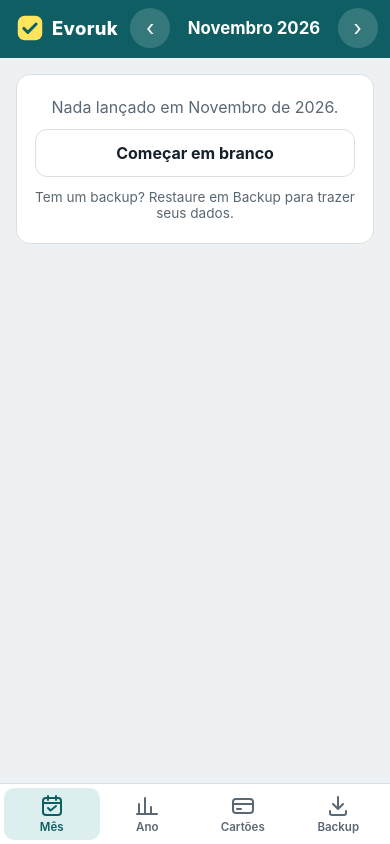
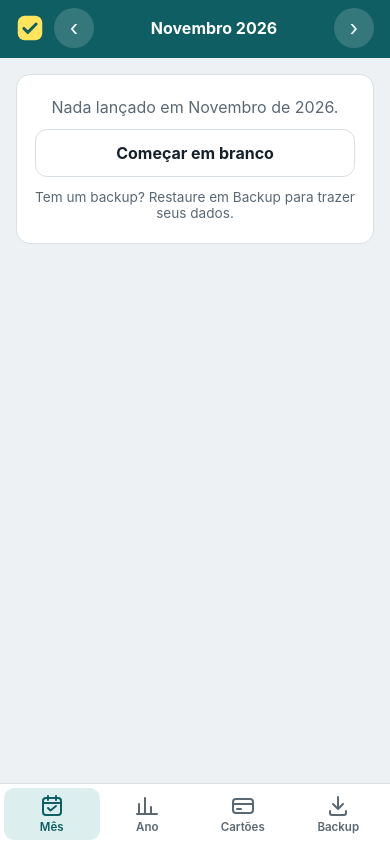
Before and after one commit to almircs/evoruk, a plain HTML site: page app/index.html in a window 390 px wide. Drawn offline with Linux system fonts and the light colour scheme.

Commit message:
Celular: barra do topo cabe na tela
Co-Authored-By: Claude Opus 5.5 <noreply@anthropic.com>
Claude-Session: https://claude.ai/code/session_01WhGqduaKohxfguSdkQUr2T

```diff
--- a/app/index.html
+++ b/app/index.html
@@ -61,7 +61,14 @@ button { cursor: pointer; -webkit-tap-highlight-color: transparent; }
 .marca svg { width: 28px; height: 28px; }
 .periodo { margin-left: auto; display: flex; align-items: center; gap: 4px; }
 .periodo h1 { margin: 0; font-size: 1.05rem; font-weight: 700; min-width: 9.5em; text-align: center; }
-.seta { width: 40px; height: 40px; border-radius: 50%; border: 0; background: rgba(255,255,255,.16); color: inherit; font-size: 1.35rem; line-height: 1; }
+@media (max-width: 560px) {
+  .marca span { display: none; }
+  .periodo { flex: 1; min-width: 0; justify-content: space-between; }
+  .periodo h1 { min-width: 0; flex: 1; font-size: 1rem; white-space: nowrap; overflow: hidden; text-overflow: ellipsis; }
+  .topo-in { gap: 10px; }
+}
+.casca { overflow-x: clip; }
+.seta { flex: none; width: 40px; height: 40px; border-radius: 50%; border: 0; background: rgba(255,255,255,.16); color: inherit; font-size: 1.35rem; line-height: 1; }
 .corpo { flex: 1; width: 100%; max-width: 1100px; margin: 0 auto; display: flex; gap: 20px; padding: 16px 16px calc(96px + env(safe-area-inset-bottom)); }
 main { flex: 1; min-width: 0; display: flex; flex-direction: column; gap: 14px; }
 .abas { position: fixed; left: 0; right: 0; bottom: 0; z-index: 10; background: var(--panel); border-top: 1px solid var(--line); display: grid; grid-template-columns: repeat(4, 1fr); padding: 4px 4px calc(4px + env(safe-area-inset-bottom)); }
--- a/desktop/package.json
+++ b/desktop/package.json
@@ -1,7 +1,7 @@
 {
   "name": "evoruk",
   "productName": "Evoruk",
-  "version": "1.1.0",
+  "version": "1.1.1",
   "description": "Controle mensal das contas da casa",
   "author": "Carlos Almir",
   "license": "UNLICENSED",
```
